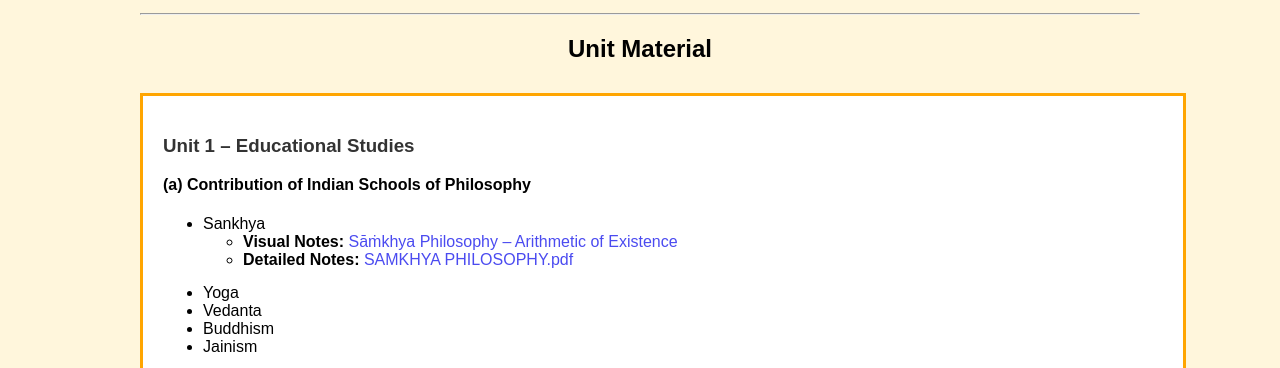
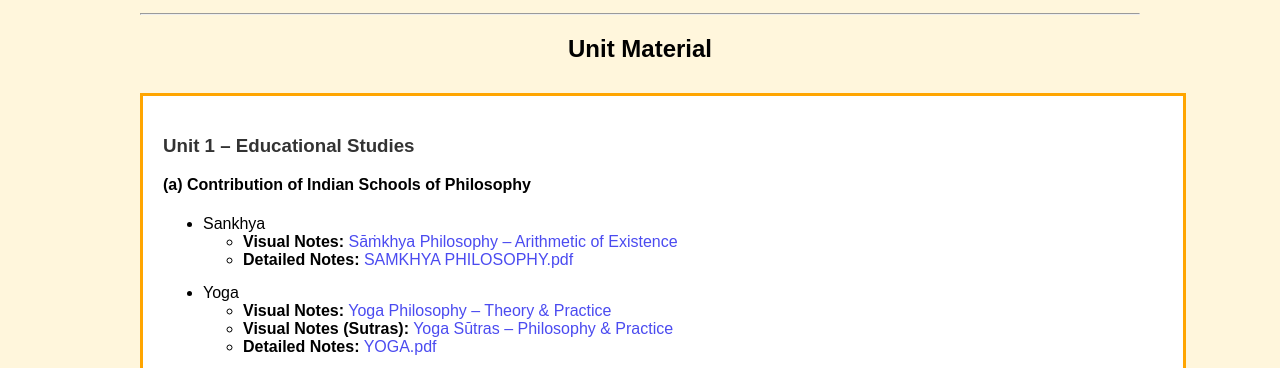
Before and after one commit to Triptisworspace/Fellowship-Frontier-09, a plain HTML site: page index.html in a window 1280 px wide. Shown: the part 357-725 px from the top of the page. Drawn offline with Linux system fonts and the light colour scheme.

Commit message:
Enhance Unit 1 with Yoga resources
Added visual notes and detailed notes for Yoga in Unit 1.

```diff
--- a/index.html
+++ b/index.html
@@ -49,7 +49,32 @@ SAMKHYA PHILOSOPHY.pdf
 </ul>
 </li>
 
-<li>Yoga</li>
+<li>
+Yoga
+<ul>
+<li>
+<strong>Visual Notes:</strong>
+<a href="Yoga.png">
+Yoga Philosophy – Theory & Practice
+</a>
+</li>
+
+<li>
+<strong>Visual Notes (Sutras):</strong>
+<a href="Yoga_Sutras_Philosophy_Practice.pdf" target="_blank">
+Yoga Sūtras – Philosophy & Practice
+</a>
+</li>
+
+<li>
+<strong>Detailed Notes:</strong>
+<a href="Sankhya_Philosophy/YOGA.pdf" target="_blank">
+YOGA.pdf
+</a>
+</li>
+</ul>
+</li>
+
 <li>Vedanta</li>
 <li>Buddhism</li>
 <li>Jainism</li>
```
